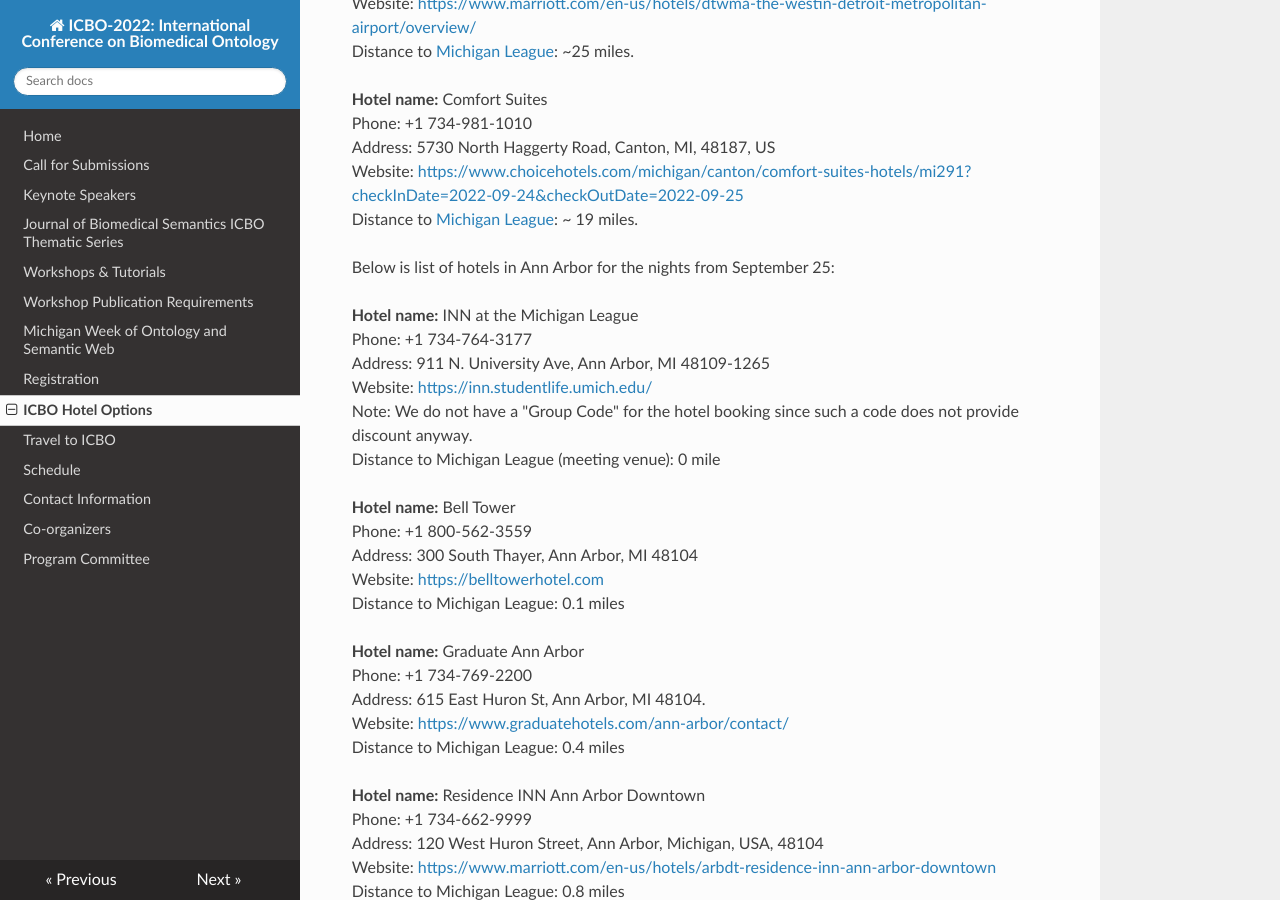
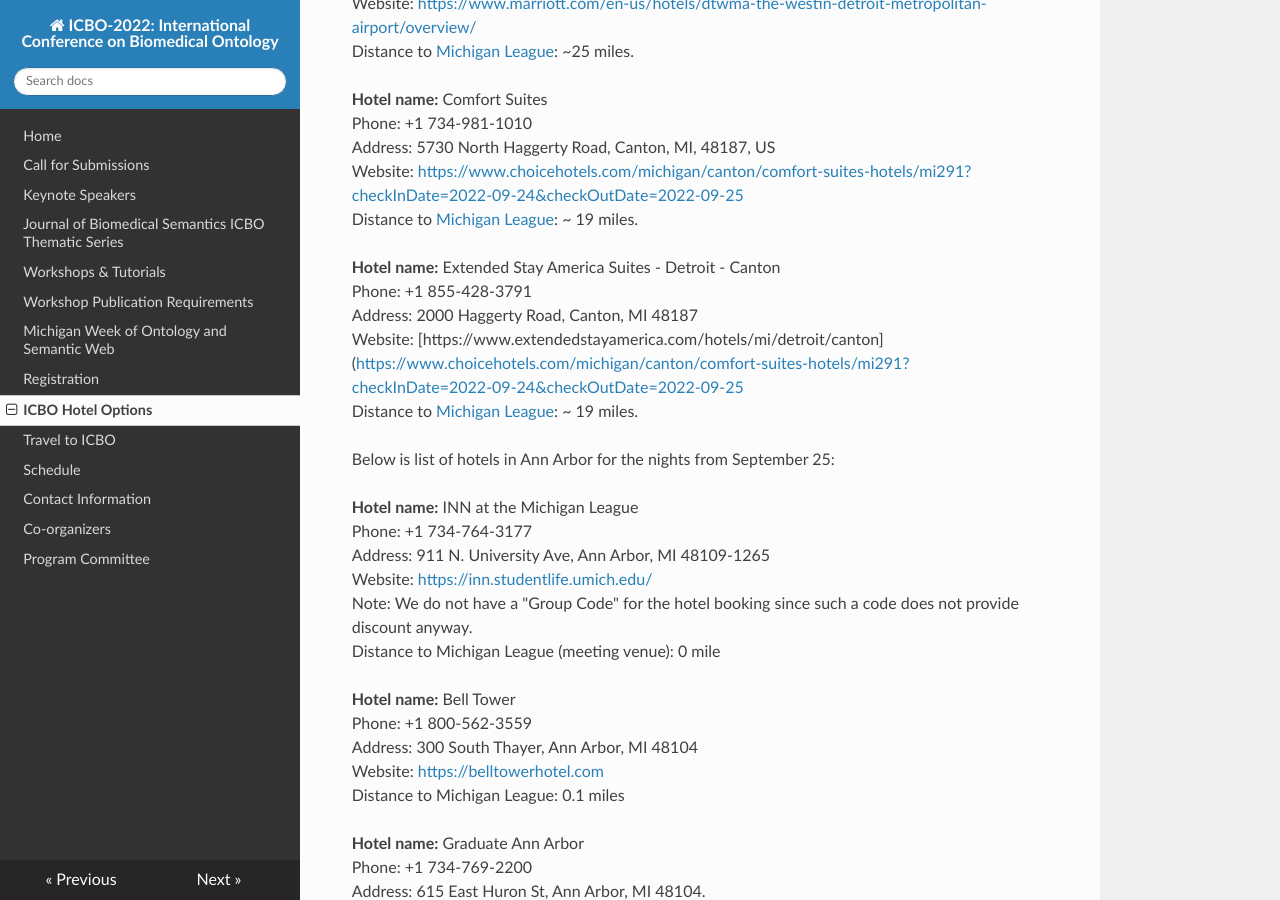
Before and after one commit to johnbeve/BFO-Organization, an MkDocs documentation site: the page built from docs/icbo-hotels.md, in a window 1280 px wide and 900 px high, scrolled down 624 px. Built offline with MkDocs 1.6.1, drawn with Linux system fonts in a browser that asks for light colours; nearby versions of some CDN libraries.

Commit message:
Update icbo-hotels.md

```diff
--- a/docs/icbo-hotels.md
+++ b/docs/icbo-hotels.md
@@ -19,6 +19,12 @@ Distance to [Michigan League](https://uunions.umich.edu/league/): ~25 miles.
 Phone: +1 734-981-1010
 Address: 5730 North Haggerty Road, Canton, MI, 48187, US
 Website: [https://www.choicehotels.com/michigan/canton/comfort-suites-hotels/mi291?checkInDate=2022-09-24&checkOutDate=2022-09-25](https://www.choicehotels.com/michigan/canton/comfort-suites-hotels/mi291?checkInDate=2022-09-24&checkOutDate=2022-09-25)
+Distance to [Michigan League](https://uunions.umich.edu/league/): ~ 19 miles.
+
+**Hotel name:** Extended Stay America Suites - Detroit - Canton
+Phone: +1 855-428-3791
+Address: 2000 Haggerty Road, Canton, MI 48187
+Website: [https://www.extendedstayamerica.com/hotels/mi/detroit/canton]([https://www.choicehotels.com/michigan/canton/comfort-suites-hotels/mi291?checkInDate=2022-09-24&checkOutDate=2022-09-25](https://www.extendedstayamerica.com/hotels/mi/detroit/canton)
 Distance to [Michigan League](https://uunions.umich.edu/league/): ~ 19 miles.
 
 
```
